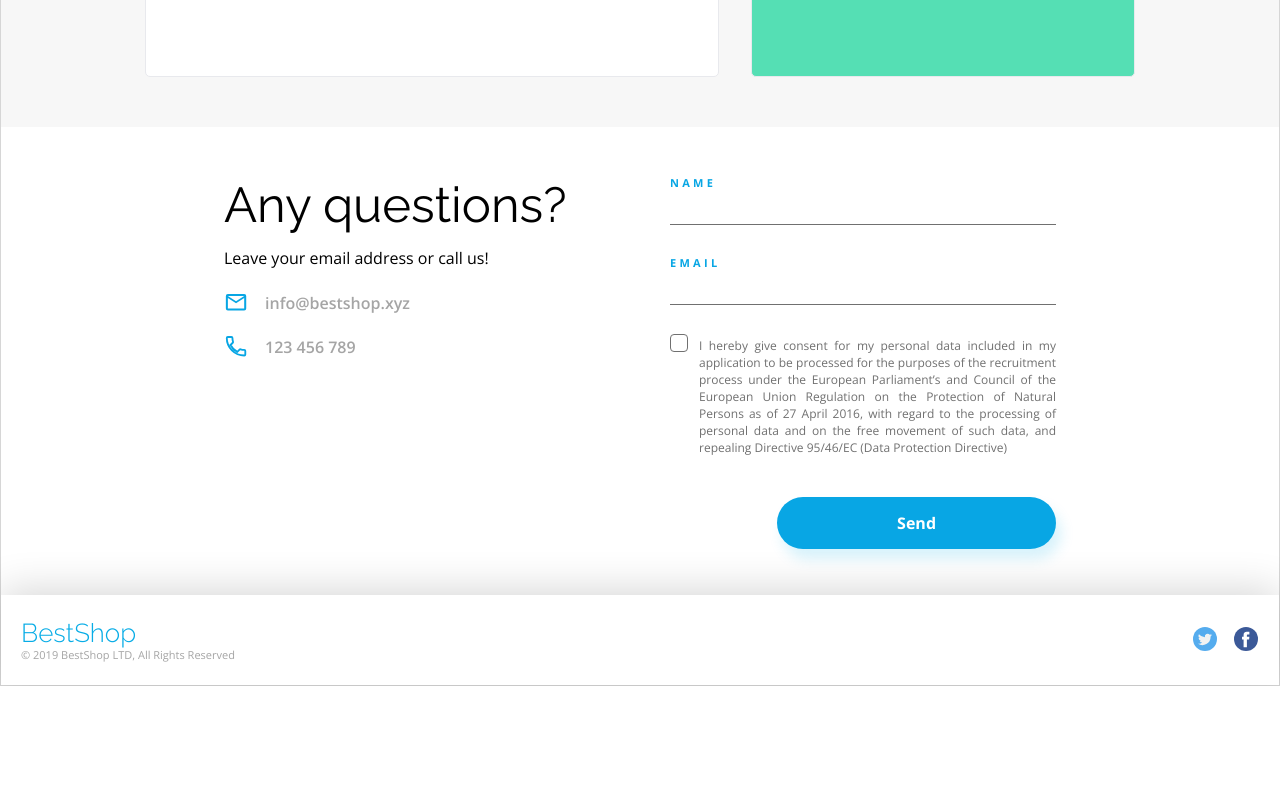
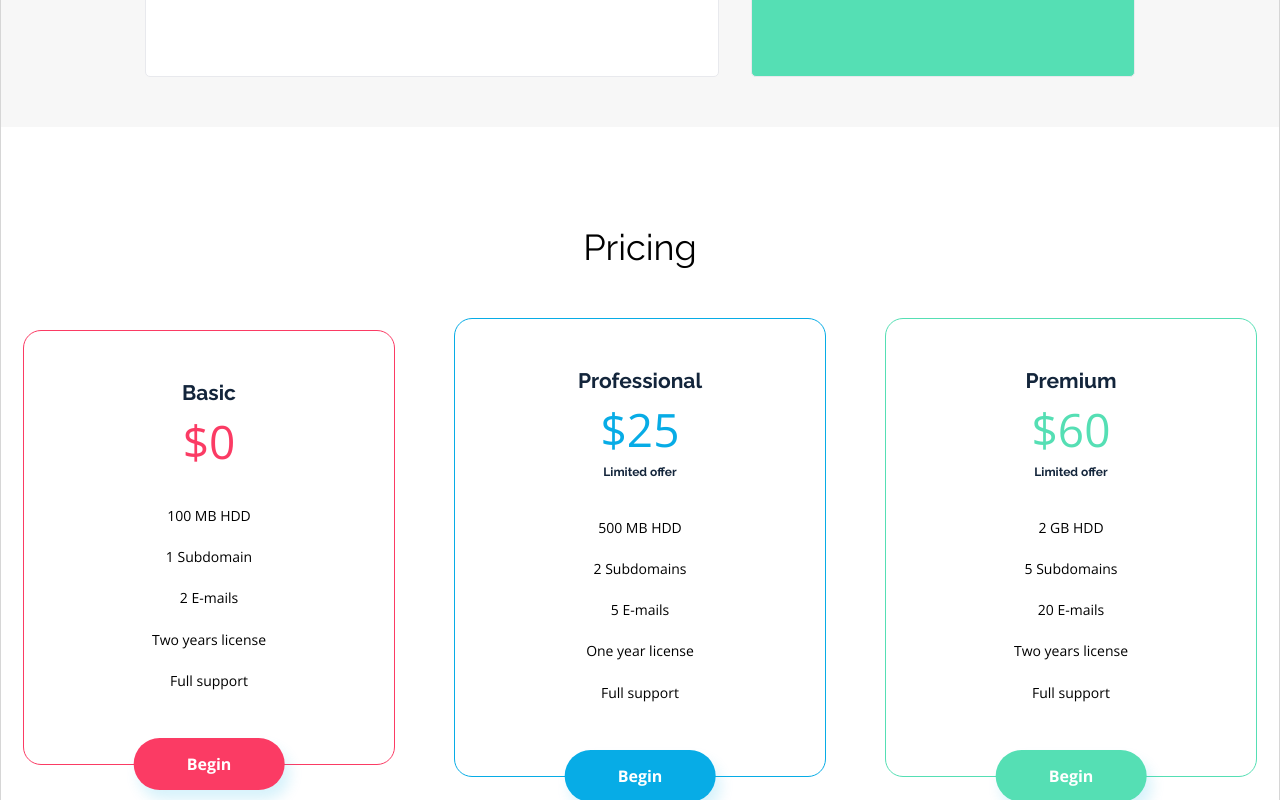
Before and after one commit to karolina-rachuta/BestShop_React, a React (Create React App) app: page / in a window 1280 px wide. Shown: the part 2340-3140 px from the top of the page. Before the commit the page ends 3026 px from the top, so only its background shows below. Built offline with nearby package versions, Linux system fonts and the light colour scheme.

Commit message:
structure and styling rwd section

```diff
--- a/src/App.js
+++ b/src/App.js
@@ -14,7 +14,7 @@ function App() {
       <Hero />
       <WhyUs />
       <Benefits />
-      {/* <Prices /> */}
+      <Prices />
       <Contact />
       <Footer />
     </div>
--- a/src/App.scss
+++ b/src/App.scss
@@ -8,6 +8,7 @@
 @import './styles/components/contact.scss';
 @import './styles/components/whyus.scss';
 @import './styles/components/benefits.scss';
+@import './styles//components/prices.scss';
 
 .container {
     width: 100%;
--- a/src/components/Prices.jsx
+++ b/src/components/Prices.jsx
@@ -1,7 +1,67 @@
-function Prices () {
-    return (
-        <div>Prices</div>
-    )
+function Prices() {
+  return (
+    <div className="prices__container">
+      <div className="prices__hdl">Pricing</div>
+      <div className="prices__packages">
+        <div className="prices__package prices__package--basic">
+          <div className="package__info">
+            <p className="package__title">Basic</p>
+            <h3 className="package__price package__price--basic">$0</h3>
+          </div>
+          <div className="package__description">
+            <ul>
+              <li>100 MB HDD</li>
+              <li>1 Subdomain</li>
+              <li>2 E-mails</li>
+              <li>Two years license</li>
+              <li>Full support</li>
+            </ul>
+            <button type="submit" className="btn btn--basic">
+              Begin
+            </button>
+          </div>
+        </div>
+        <div className="prices__package prices__package--professional">
+          <div className="package__info">
+            <p className="package__title">Professional</p>
+            <h3 className="package__price package__price--professional">$25</h3>
+            <p className="package__offer">Limited offer</p>
+          </div>
+          <div className="package__description">
+            <ul>
+              <li>500 MB HDD</li>
+              <li>2 Subdomains</li>
+              <li>5 E-mails</li>
+              <li>One year license</li>
+              <li>Full support</li>
+            </ul>
+            <button type="submit" className="btn btn--professional">
+              Begin
+            </button>
+          </div>
+        </div>
+        <div className="prices__package prices__package--premium">
+          <div className="package__info">
+            <p className="package__title">Premium</p>
+            <h3 className="package__price package__price--premium">$60</h3>
+            <p className="package__offer">Limited offer</p>
+          </div>
+          <div className="package__description">
+            <ul>
+              <li>2 GB HDD</li>
+              <li>5 Subdomains</li>
+              <li>20 E-mails</li>
+              <li>Two years license</li>
+              <li>Full support</li>
+            </ul>
+            <button type="submit" className="btn btn--premium">
+              Begin
+            </button>
+          </div>
+        </div>
+      </div>
+    </div>
+  );
 }
 
 export default Prices;
--- /dev/null
+++ b/src/styles/components/prices.scss
@@ -0,0 +1,155 @@
+@import '../variables.scss';
+@import '../utilis.scss';
+
+
+
+.prices__container {
+    width: 100%;
+    padding-inline: $padding-container;
+    display: flex;
+    flex-direction: column;
+    justify-content: center;
+    align-items: center;
+    margin-bottom: toRem(130);
+
+    .prices__hdl {
+        font-size: toRem(36);
+        font-family: $raleway-font;
+        font-weight: normal;
+        color: $text-color;
+        margin-top: toRem(100);
+        margin-bottom: toRem(50);
+    }
+
+    .prices__packages {
+        width: 100%;
+        display: flex;
+        flex-direction: column;
+        justify-content: center;
+        align-items: center;
+        gap: toRem(59);
+        padding-inline: toRem($padding-container);
+
+        @media screen and (min-width: toRem($breakpoint-medium)) {
+            flex-direction: row;
+        }
+
+        .prices__package {
+            text-align: center;
+            border: toRem(1) solid;
+            border-radius: toRem(18);
+            max-width: toRem(461);
+            width: 100%;
+            display: flex;
+            flex-direction: row;
+            justify-content: center;
+            align-items: center;
+            gap: toRem(10);
+            padding: toRem(30) toRem(20);
+            min-height: toRem(251);
+            position: relative;
+
+            @media only screen and (min-width: toRem($breakpoint-medium)) {
+                flex-direction: column;
+                justify-content: stretch;
+                padding: toRem(50) toRem(20);
+                gap: toRem(40);
+                max-width: toRem(372);
+            }
+
+            .package__info {
+                display: flex;
+                flex-direction: column;
+                width: 100%;
+                height: 100%;
+                align-items: center;
+                justify-content: start;
+                gap: toRem(10);
+
+
+                .package__title {
+                    font-family: $raleway-font;
+                    font-weight: bold;
+                    font-size: toRem(21);
+                    color: #13253B;
+                }
+
+                .package__price {
+                    font-family: $open-sans-font;
+                    font-size: toRem(46);
+                    font-weight: 300;
+                }
+
+                .package__price--basic {
+                    color: $text-color-basic;
+                }
+
+                .package__price--professional {
+                    color: $text-color-professional;
+                }
+
+                .package__price--premium {
+                    color: $text-color-premium;
+                }
+
+                .package__offer {
+                    font-family: $raleway-font;
+                    font-weight: bold;
+                    font-size: toRem(12);
+                    color: #13253B;
+                }
+            }
+
+            .package__description {
+                width: 100%;
+
+                ul {
+                    li {
+                        list-style: none;
+                        font-family: $open-sans-font;
+                        font-size: toRem(14);
+                        font-weight: normal;
+                        color: $text-color;
+                        padding-bottom: toRem(25);
+                    }
+                }
+
+                button {
+                    position: absolute;
+                    bottom: 0;
+                    left: 50%;
+                    transform: translate(-50%, 50%);
+                    padding: 15px 53px;
+
+                    @media only screen and (min-width: toRem($breakpoint-medium)) {
+                        left: 50%;
+                    }
+                }
+
+                .btn--basic {
+                    background-color: $text-color-basic;
+                }
+
+                .btn--professional {
+                    background-color: $text-color-professional;
+                }
+
+                .btn--premium {
+                    background-color: $text-color-premium;
+                }
+            }
+        }
+
+        .prices__package--basic {
+            border-color: $text-color-basic;
+        }
+
+        .prices__package--professional {
+            border-color: $text-color-professional;
+        }
+
+        .prices__package--premium {
+            border-color: $text-color-premium;
+        }
+    }
+}
--- a/src/styles/variables.scss
+++ b/src/styles/variables.scss
@@ -18,3 +18,6 @@ $padding-container: 20;
 
 $breakpoint-medium: 768;
 $breakpoint-small: 576;
+
+$raleway-font: 'Raleway', sans-serif;
+$open-sans-font: 'Open Sans', sans-serif;
```
